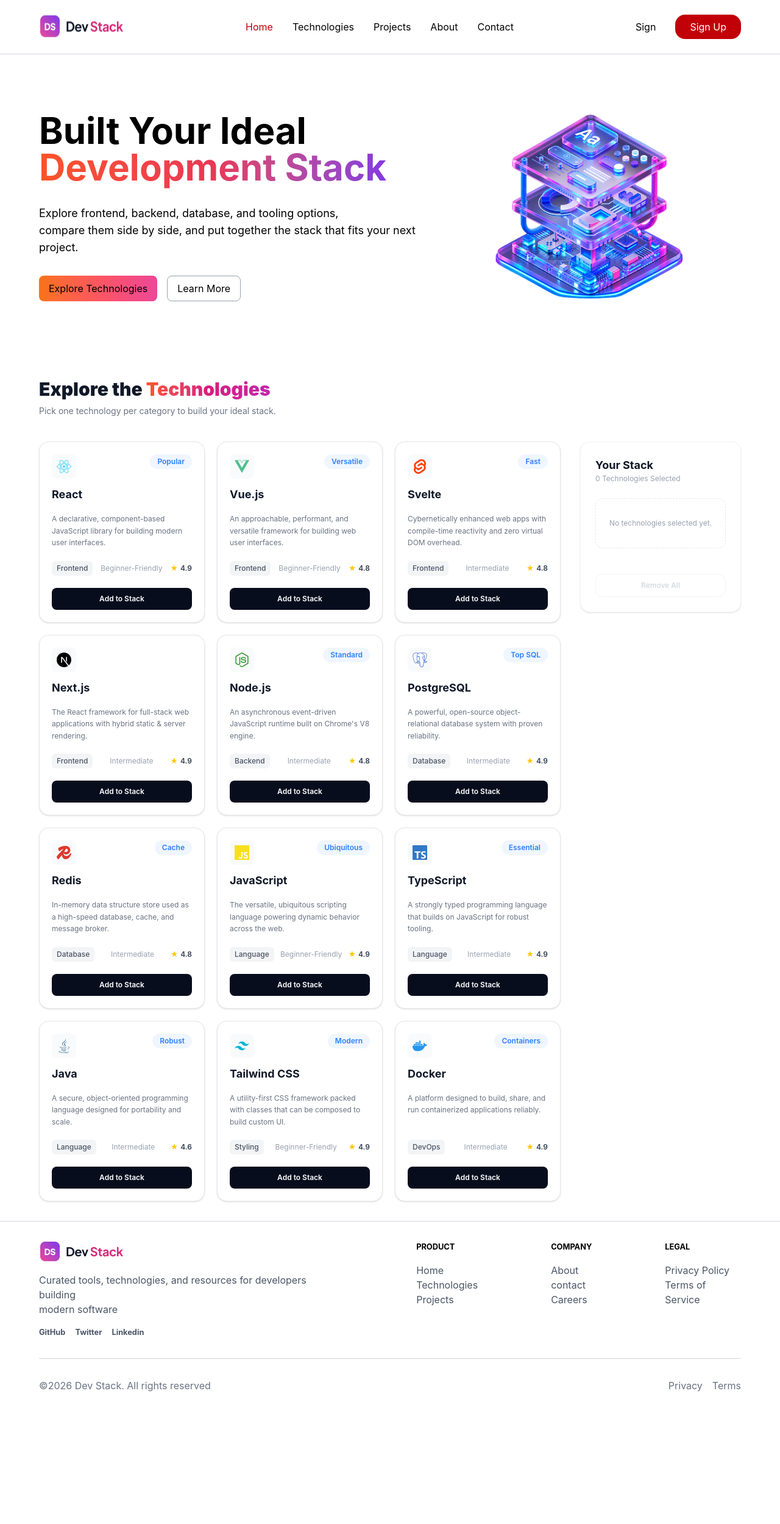
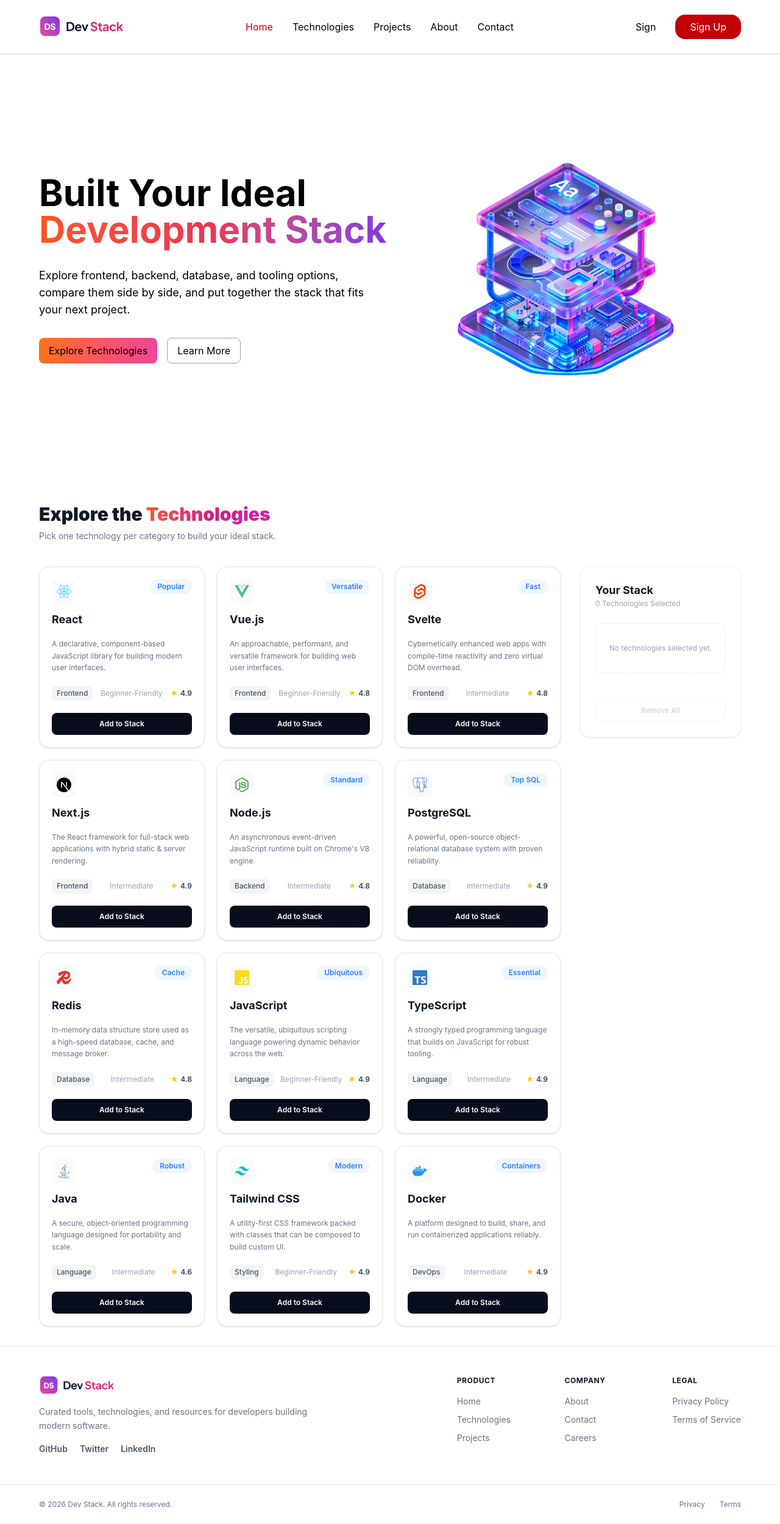
Before and after one commit to abdulalmumin-pro/ph-assignment-5, a React (Vite) app: page / in a window 1280 px wide. Shown: the whole page at 61% size. Before the commit the page ends 2316 px from the top, so only its background shows below. Built offline with nearby package versions, Linux system fonts and the light colour scheme.

Commit message:
updated responsive screen

```diff
--- a/src/component/Banner.tsx
+++ b/src/component/Banner.tsx
@@ -1,29 +1,45 @@
-import React from "react";
-import BannerImg from '../assets/banner-stack.png'
+
+import BannerImg from "../assets/banner-stack.png";
 
 const Banner = () => {
   return (
-    <div  className="flex justify-between mx-16">
+    <div className="flex flex-col md:flex-row justify-between mx-4 sm:mx-8 lg:mx-16 py-8 md:py-12 lg:py-16">
+
       {/* left side */}
-      <div className="flex flex-col justify-center">
-        <h1 className="text-6xl font-bold">
+      <div className="flex flex-col justify-center md:w-1/2">
+        <h1 className="text-4xl sm:text-5xl lg:text-6xl font-bold">
           Built Your Ideal <br />
-          <span className="bg-gradient-to-r from-[#FD5426] via-[#E93755] to-[#8437E3] bg-clip-text text-transparent">Development Stack</span>
+          <span className="bg-gradient-to-r from-[#FD5426] via-[#E93755] to-[#8437E3] bg-clip-text text-transparent">
+            Development Stack
+          </span>
         </h1>
-        <p className="text-lg py-8">
-          Explore frontend, backend, database, and tooling options,<br /> compare them
-          side by side, and put together the stack that fits your next project.
+
+        <p className="text-base sm:text-lg py-6 lg:py-8">
+          Explore frontend, backend, database, and tooling options,
+          <br className="hidden sm:block" />
+          compare them side by side, and put together the stack that fits your next project.
         </p>
 
-        <div className="flex gap-4">
-          <button className="py-2 px-4 rounded-lg bg-linear-to-r/shorter from-[#F97316] to-[#EC4899]">Explore Technologies</button>
-          <button className="border border-gray-400 py-2 px-4 rounded-lg">Learn More</button>
+        <div className="flex flex-col sm:flex-row gap-4">
+          <button className="py-2 px-4 rounded-lg bg-linear-to-r/shorter from-[#F97316] to-[#EC4899]">
+            Explore Technologies
+          </button>
+
+          <button className="border border-gray-400 py-2 px-4 rounded-lg">
+            Learn More
+          </button>
         </div>
       </div>
+
       {/* right side */}
-      <div>
-        <img src={BannerImg} alt="" />
+      <div className="md:w-1/2 flex justify-center items-center mt-8 md:mt-0">
+        <img
+          src={BannerImg}
+          alt=""
+          className="w-full max-w-sm sm:max-w-md md:max-w-lg lg:max-w-xl"
+        />
       </div>
+
     </div>
   );
 };
--- a/src/component/Footer.tsx
+++ b/src/component/Footer.tsx
@@ -1,85 +1,124 @@
-import React from "react";
+
 import FooterImg from "../assets/logo-text.png";
 
 const Footer = () => {
   return (
-    <div className="border-t border-gray-300">
-      <div className="flex mx-16 py-8">
-        {/* left side */}
-        <div>
-          <img src={FooterImg} alt="" />
-          <p className="text-gray-600 py-4">
-            Curated tools, technologies, and resources for developers building <br />
-            modern software
+    <footer className="w-full border-t border-gray-200 bg-white">
+      <div className="mx-auto flex max-w-7xl flex-col justify-between gap-10 px-6 py-10 lg:flex-row lg:px-16 lg:py-12">
+        {/* Left Side*/}
+        <div className="max-w-md">
+          <img src={FooterImg} alt="Dev Stack Logo" className="h-8 w-auto" />
+          <p className="py-4 text-xs leading-relaxed text-gray-500 sm:text-sm">
+            Curated tools, technologies, and resources for developers building{" "}
+            <br className="hidden sm:inline" />
+            modern software.
           </p>
-          <ul className="flex text-gray-600 font-bold gap-4 text-[0.8rem]">
+          <ul className="flex items-center gap-5 text-xs font-semibold text-gray-600 sm:text-sm">
             <li>
-              <a href="#">GitHub</a>
+              <a href="#" className="transition-colors hover:text-gray-900">
+                GitHub
+              </a>
             </li>
             <li>
-              <a href="#">Twitter</a>
+              <a href="#" className="transition-colors hover:text-gray-900">
+                Twitter
+              </a>
             </li>
             <li>
-              <a href="#">Linkedin</a>
+              <a href="#" className="transition-colors hover:text-gray-900">
+                LinkedIn
+              </a>
             </li>
           </ul>
         </div>
-        {/* right side */}
-        <div className="flex gap-30 pl-30 pb-8">
+
+        {/* Right Side*/}
+        <div className="grid grid-cols-2 gap-8 sm:grid-cols-3 lg:gap-16">
           <div>
-            <h4 className="font-bold text-[0.8rem]">PRODUCT</h4>
-            <ul className="text-gray-600 pt-4">
+            <h4 className="text-xs font-bold tracking-wider text-gray-900 uppercase">
+              Product
+            </h4>
+            <ul className="mt-4 space-y-2.5 text-xs text-gray-500 sm:text-sm">
               <li>
-                <a href="#">Home</a>
+                <a href="#" className="transition hover:text-gray-900">
+                  Home
+                </a>
               </li>
               <li>
-                <a href="#">Technologies</a>
+                <a href="#" className="transition hover:text-gray-900">
+                  Technologies
+                </a>
               </li>
               <li>
-                <a href="#">Projects</a>
+                <a href="#" className="transition hover:text-gray-900">
+                  Projects
+                </a>
               </li>
             </ul>
           </div>
+
           <div>
-            <h4 className="font-bold text-[0.8rem]">COMPANY</h4>
-            <ul className="text-gray-600 pt-4">
+            <h4 className="text-xs font-bold tracking-wider text-gray-900 uppercase">
+              Company
+            </h4>
+            <ul className="mt-4 space-y-2.5 text-xs text-gray-500 sm:text-sm">
               <li>
-                <a href="#">About</a>
+                <a href="#" className="transition hover:text-gray-900">
+                  About
+                </a>
               </li>
               <li>
-                <a href="#">contact</a>
+                <a href="#" className="transition hover:text-gray-900">
+                  Contact
+                </a>
               </li>
               <li>
-                <a href="#">Careers</a>
+                <a href="#" className="transition hover:text-gray-900">
+                  Careers
+                </a>
               </li>
             </ul>
           </div>
+
           <div>
-            <h4 className="font-bold text-[0.8rem]">LEGAL</h4>
-            <ul className="text-gray-600 pt-4">
+            <h4 className="text-xs font-bold tracking-wider text-gray-900 uppercase">
+              Legal
+            </h4>
+            <ul className="mt-4 space-y-2.5 text-xs text-gray-500 sm:text-sm">
               <li>
-                <a href="#">Privacy Policy</a>
+                <a href="#" className="transition hover:text-gray-900">
+                  Privacy Policy
+                </a>
               </li>
               <li>
-                <a href="#">Terms of Service</a>
+                <a href="#" className="transition hover:text-gray-900">
+                  Terms of Service
+                </a>
               </li>
             </ul>
           </div>
         </div>
       </div>
-      {/* fotter bottom */}
-        <div className="border-t border-gray-300 mx-16 text-gray-500 flex justify-between py-8">
-          <p>&copy;2026 Dev Stack. All rights reserved</p>
-          <ul className="flex gap-4 items-center">
+
+      {/* Bottom Footer Section */}
+      <div className="border-t border-gray-200">
+        <div className="mx-auto flex max-w-7xl flex-col items-center justify-between gap-4 px-6 py-6 text-xs text-gray-500 sm:flex-row lg:px-16">
+          <p>© 2026 Dev Stack. All rights reserved.</p>
+          <ul className="flex gap-6">
             <li>
-              <a href="#">Privacy</a>
+              <a href="#" className="transition hover:text-gray-900">
+                Privacy
+              </a>
             </li>
             <li>
-              <a href="#">Terms</a>
+              <a href="#" className="transition hover:text-gray-900">
+                Terms
+              </a>
             </li>
           </ul>
         </div>
-    </div>
+      </div>
+    </footer>
   );
 };
 
--- a/src/component/Nav.tsx
+++ b/src/component/Nav.tsx
@@ -1,32 +1,56 @@
-import React from "react";
+
 import Logo from "../assets/logo-text.png";
 
 const Nav = () => {
   return (
     <div className="border-b border-gray-300 sticky top-0 z-50 bg-white">
-      <nav className="flex justify-between py-6 mx-16">
-        <img src={Logo} alt="logo" className="items-center" />
-        <ul className="flex gap-8 items-center">
+      <nav className="flex justify-between items-center py-4 sm:py-5 lg:py-6 mx-4 sm:mx-8 lg:mx-16">
+
+        <img
+          src={Logo}
+          alt="logo"
+          className="w-28 sm:w-32 lg:w-auto"
+        />
+
+        {/* Menu */}
+        <ul className="hidden md:flex gap-4 lg:gap-8 items-center">
           <li>
-            <a className="text-red-700" href="#">Home</a>
+            <a className="text-red-700" href="#">
+              Home
+            </a>
           </li>
+
           <li>
             <a href="#">Technologies</a>
           </li>
+
           <li>
             <a href="#">Projects</a>
           </li>
+
           <li>
             <a href="#">About</a>
           </li>
+
           <li>
             <a href="#">Contact</a>
           </li>
         </ul>
-        <div className="flex gap-8 items-center">
+
+        {/* Buttons */}
+        <div className="hidden md:flex gap-4 lg:gap-8 items-center">
           <button>Sign</button>
-          <button className="bg-red-700 py-2 px-6 rounded-2xl text-white">Sign Up</button>
+
+          <button className="bg-red-700 py-2 px-4 lg:px-6 rounded-2xl text-white">
+            Sign Up
+          </button>
         </div>
+
+        {/* Mobile / Tablet Menu Button */}
+        <button className="md:hidden text-2xl">
+          ☰
+        </button>
+
       </nav>
     </div>
   );
```
